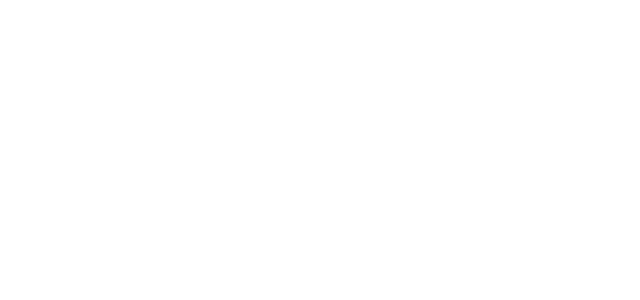
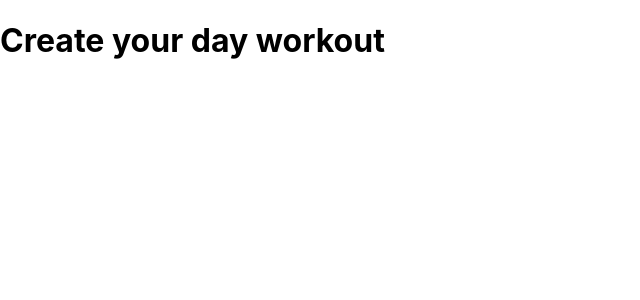
Before and after one commit to raphael39/Fitvid-Trackers, a React (Create React App) app in the folder client/: page /createWorkout in a window 1280 px wide. Shown: the top 300 px of the page, without its empty margins (0-640 px from the left). Built offline with nearby package versions, Linux system fonts and the light colour scheme.

Commit message:
fix: className div importvideo. Add: CreatingWorkout page/component

```diff
--- a/client/src/App.js
+++ b/client/src/App.js
@@ -1,6 +1,7 @@
 import React from 'react';
 import Login from './pages/Login/Login';
 import ImportVideo from './pages/ImportVideo/ImportVideo';
+import CreatingWorkout from './pages/CreatingWorkout/CreatingWorkout'
 import {
   BrowserRouter as Router,
   Switch,
@@ -17,8 +18,10 @@ function App() {
       <div>
         <Route exact path="/login"
           component={Login} />
-          <Route exact path="/importVideo"
+        <Route exact path="/importVideo"
           component={ImportVideo} />
+        <Route exact path="/createWorkout"
+          component={CreatingWorkout} />
       </div>
     </Router>
   );
--- /dev/null
+++ b/client/src/pages/CreatingWorkout/CreatingWorkout.js
@@ -0,0 +1,14 @@
+import React from 'react';
+
+function CreatingWorkout () {
+
+
+  return (
+    <div className = 'div-creating'>
+      <h1>Create your day workout</h1>
+
+    </div>
+  )
+}
+
+export default CreatingWorkout;
--- a/client/src/pages/ImportVideo/ImportVideo.js
+++ b/client/src/pages/ImportVideo/ImportVideo.js
@@ -6,7 +6,7 @@ function ImportVideo () {
 
 
   return (
-    <div className = 'div-login'>
+    <div className = 'div-import'>
       <h1>Import Video</h1>
       <p>Copy here the youtube link you want to import:</p>
       <input type='text' placeholder='video url' onChange ={e=> setUrl(e.target.value)}></input>
```
